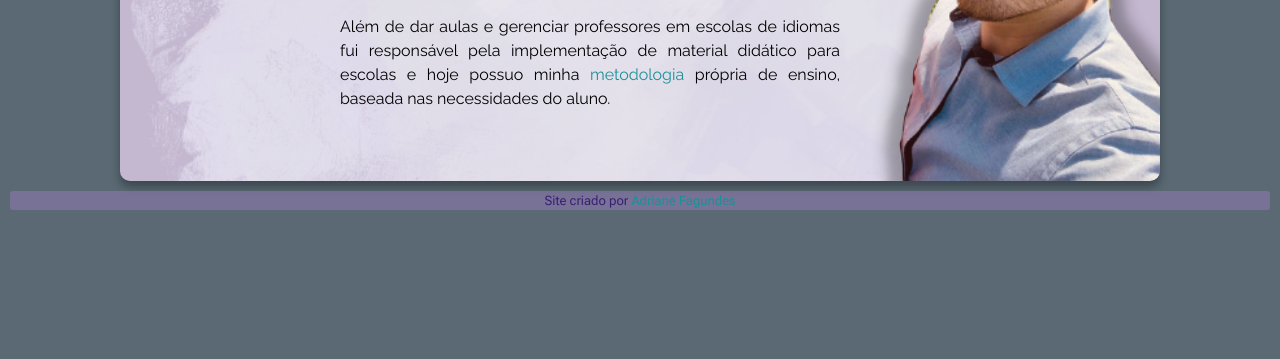
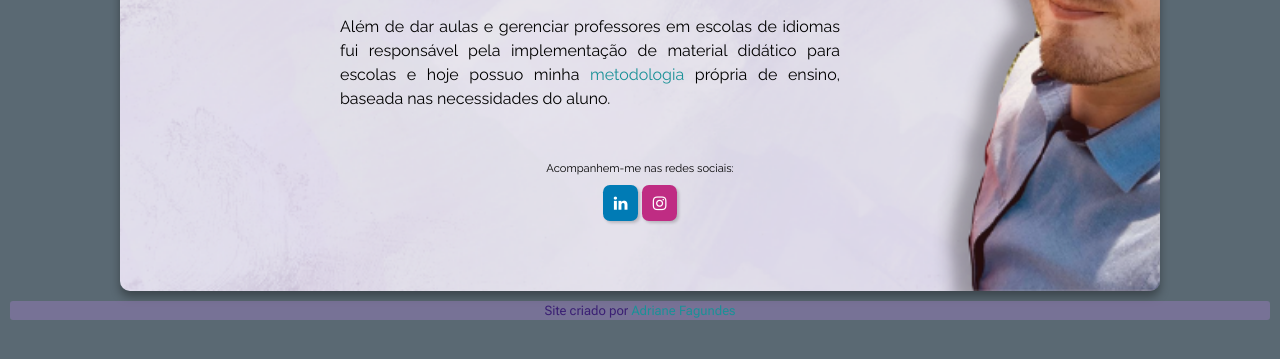
Before and after one commit to adrianefagundes/projetos-pessoais, a plain HTML site: page zaboenglish/quemsoueu.html in a window 1280 px wide. Shown: the part 421-780 px from the top of the page. Drawn offline with Linux system fonts and the light colour scheme; a web font is replaced by a local one.

Commit message:
Add: zaboenglish
ícones de social media

```diff
--- a/zaboenglish/quemsou.css
+++ b/zaboenglish/quemsou.css
@@ -44,3 +44,37 @@ p > a {
 main > p > a:hover {
     font-weight: bold;
 }
+
+.fa {
+    padding: 10px;
+    font-size: 1rem;
+    width: 15px;
+    text-align: center;
+    text-decoration: none;
+    border-radius: 20%;
+    box-shadow: 2px 2px 3px rgba(0, 0, 0, 0.189);
+  }
+
+.fa:hover {
+    opacity: 0.7;
+  }
+
+.fa-linkedin {
+    background: #007bb5;
+    color: white;
+}
+.fa-instagram {
+    background: #BF2C83;
+    color: white;
+}
+
+div {
+    padding-top: 50px;
+    text-align: center;
+}
+
+div > p {
+    font-family: var(--fonte-corpo);
+    font-size: 0.7rem;
+    padding-bottom: 10px;
+}
--- a/zaboenglish/quemsoueu.html
+++ b/zaboenglish/quemsoueu.html
@@ -5,6 +5,7 @@
     <meta http-equiv="X-UA-Compatible" content="IE=edge">
     <meta name="viewport" content="width=device-width, initial-scale=1.0">
     <link rel="shortcut icon" href="imagens/favicon.ico" type="image/x-icon">
+    <link rel="stylesheet" href="https://cdnjs.cloudflare.com/ajax/libs/font-awesome/4.7.0/css/font-awesome.min.css">
     <title>Quem sou eu</title>
     <link rel="stylesheet" href="geral.css">
     <link rel="stylesheet" href="quemsou.css">
@@ -28,6 +29,11 @@
         </p>
         <br>
         <p>Além de dar aulas e gerenciar professores em escolas de idiomas fui responsável pela implementação de material didático para escolas e hoje possuo minha <a href="metodologia.html" target="_blank">metodologia</a>  própria de ensino, baseada nas necessidades do aluno.</p>
+        <div>
+            <p>Acompanhem-me nas redes sociais:</p>
+            <a href="https://www.linkedin.com/in/daniel-zaboenco-yoshimura-370085110/" class="fa fa-linkedin" target="_blank"></a>
+            <a href="https://www.instagram.com/prof_yoshi/" class="fa fa-instagram" target="_blank"></a>
+        </div>
     </main>
     <footer>
         <p>Site criado por <a href="https://www.linkedin.com/in/adriane-fagundes-a94445b4/" target="_blank">Adriane Fagundes</a></p>
```
Also changed, not shown: projeto-zero/home.css (added, +15 -0 lines), projeto-zero/index.html (added, +22 -0 lines), projeto-zero/imagens/1.png (added), projeto-zero/imagens/Daysi.png (added), 2 other files.
